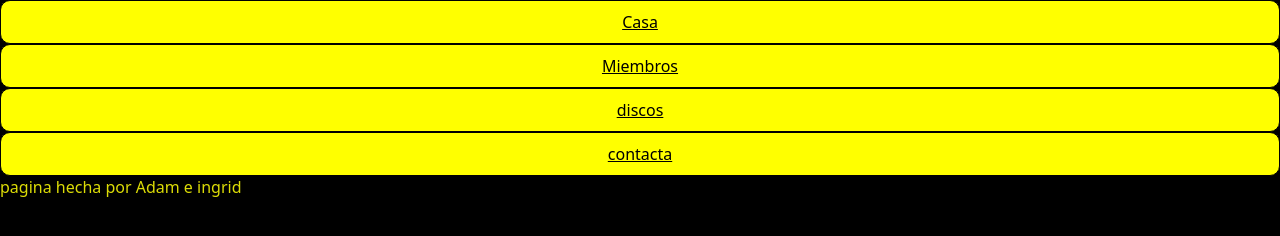
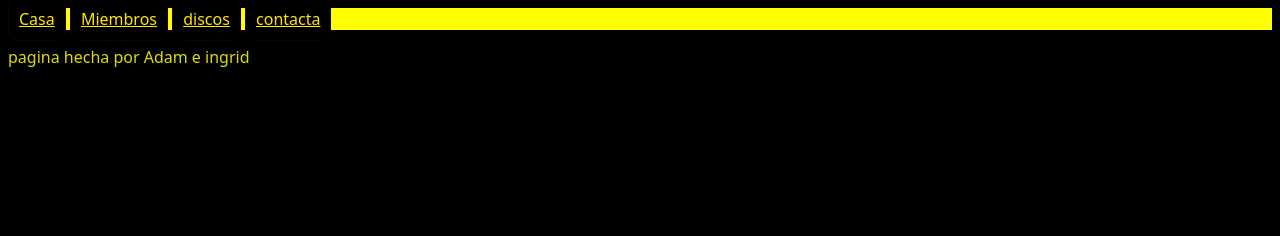
Before and after one commit to adabelriesrv/proyecto_ldm, a plain HTML site: page index.html in a window 1280 px wide. Drawn offline with Linux system fonts and the light colour scheme; a web font is replaced by a local one.

Commit message:
cambios con flex

```diff
--- a/css/index.css
+++ b/css/index.css
@@ -4,20 +4,24 @@
   font-style: normal;
 }
 * {
+
   font-family: "New Rocker", system-ui;
   background-color: #000000;
-  margin: 0 auto;
+left:50%;
   color: rgba(228, 228, 6, 0.964);
 }
+nav,footer{
+  background-color: yellow;
+
+}
 nav > a {
-  background-color: yellow;
-  border: 1px solid black;
-  background-repeat: no-repeat;
+
+  border: 1px solid rgb(25, 0, 0);
   border-radius: 10px;
-  display: block;
+  display: block-inline;
   text-align: center;
 
-  color: black;
+  color: rgb(255, 230, 0);
 
   padding: 10px;
 }
@@ -28,7 +32,7 @@ nav > a {
   gap: 20px;
   justify-content: center;
 }
-nav>a:hover{
+nav > a:hover {
   background-color: rgba(246, 246, 246, 0.941);
 }
 
```
